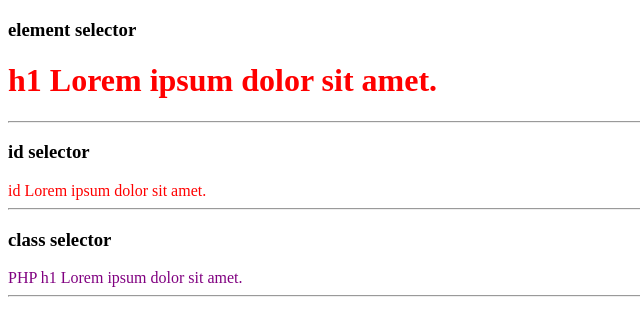
After one commit to chengkk0910/web2024-03-28, a PHP site: page /s20240410_10_css_simple.html in a window 1280 px wide. The commit adds this page. Shown: the top 336 px of the page, without its empty margins (0-640 px from the left). Run offline with PHP 8.4, Linux system fonts and the light colour scheme.

Commit message:
class selector

```diff
--- /dev/null
+++ b/s20240410/s20240410_10_css_simple.html
@@ -0,0 +1,67 @@
+<!DOCTYPE html>
+<html lang="en">
+
+<head>
+    <meta charset="UTF-8">
+    <meta name="viewport" content="width=device-width, initial-scale=1.0">
+    <title>Document</title>
+    <style>
+        /* class . */
+        .my-php{
+            color: purple;
+        }
+
+        h1 {
+            color: green;
+        }
+
+        /* id # */
+        #s1 {
+            color: red;
+        }
+
+        #sh1 {
+            color: red;
+        }
+
+
+
+    </style>
+</head>
+
+<body>
+    <!-- simple selector -->
+
+    <!-- 1.element -->
+    <h3>
+        element selector
+    </h3>
+    <h1 class="my-php" id="sh1">
+        h1 Lorem ipsum dolor sit amet.
+    </h1>
+
+    <hr>
+
+    <!-- 2.id -->
+    <h3>
+        id selector
+    </h3>
+    <div id="s1">
+       id Lorem ipsum dolor sit amet.
+    </div>
+
+    <hr>
+
+    <!-- 3.class -->
+    <h3>
+        class selector
+    </h3>
+    <div class="my-php">
+       PHP h1 Lorem ipsum dolor sit amet.
+    </div>
+
+    <hr>
+
+</body>
+
+</html>
```
Also changed, not shown: s20240410/css/style.css (line endings or trailing spaces).
